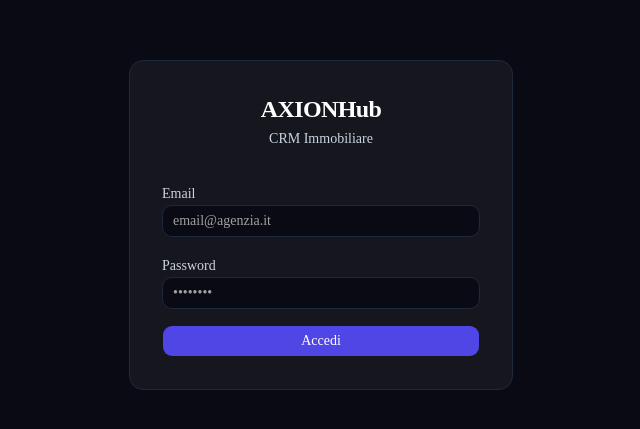
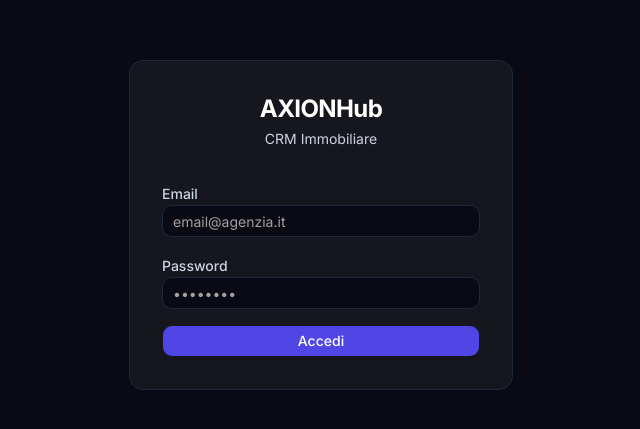
Before and after one commit to alessandrosabatino00-png/axionhub-crm, a Next.js app: page /login in a window 1280 px wide. Shown: the part 175-604 px from the top of the page, without its empty margins (319-959 px from the left). Built offline with nearby package versions, Linux system fonts and the light colour scheme; no server answers.

Commit message:
fix: use Inter font instead of serif fallback

```diff
--- a/app/layout.tsx
+++ b/app/layout.tsx
@@ -1,10 +1,10 @@
 import type { Metadata } from "next";
-import { Geist, Geist_Mono } from "next/font/google";
+import { Inter, Geist_Mono } from "next/font/google";
 import { ThemeProvider } from "@/lib/theme-provider";
 import "./globals.css";
 
-const geistSans = Geist({
-  variable: "--font-geist-sans",
+const inter = Inter({
+  variable: "--font-sans",
   subsets: ["latin"],
 });
 
@@ -27,7 +27,7 @@ export default function RootLayout({
     <html
       lang="it"
       suppressHydrationWarning
-      className={`${geistSans.variable} ${geistMono.variable} h-full antialiased`}
+      className={`${inter.variable} ${geistMono.variable} h-full antialiased`}
     >
       <body className="min-h-full flex flex-col">
         <ThemeProvider>{children}</ThemeProvider>
```
